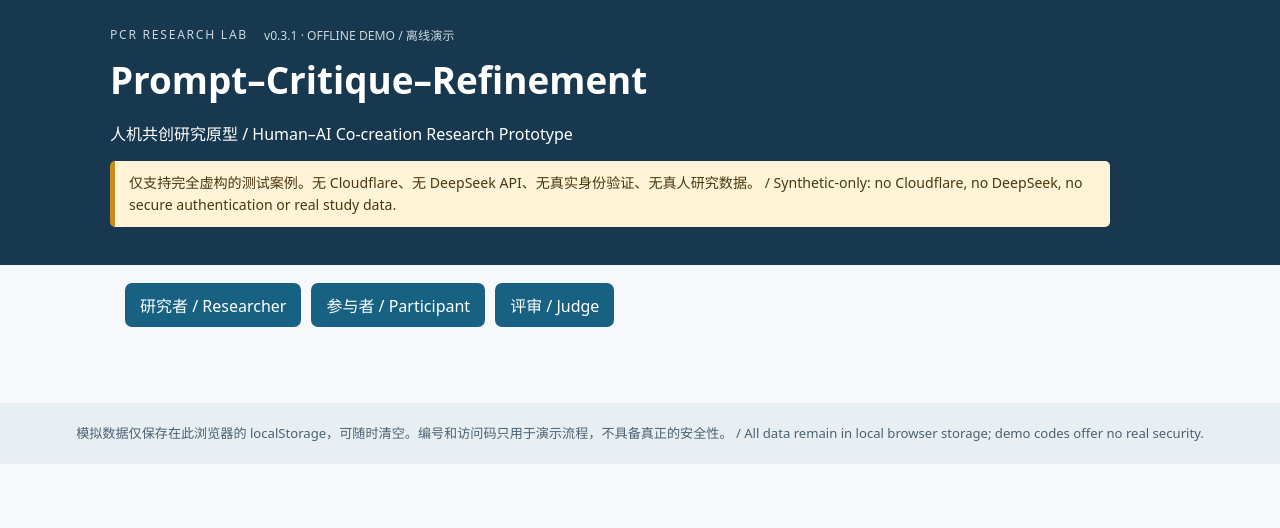
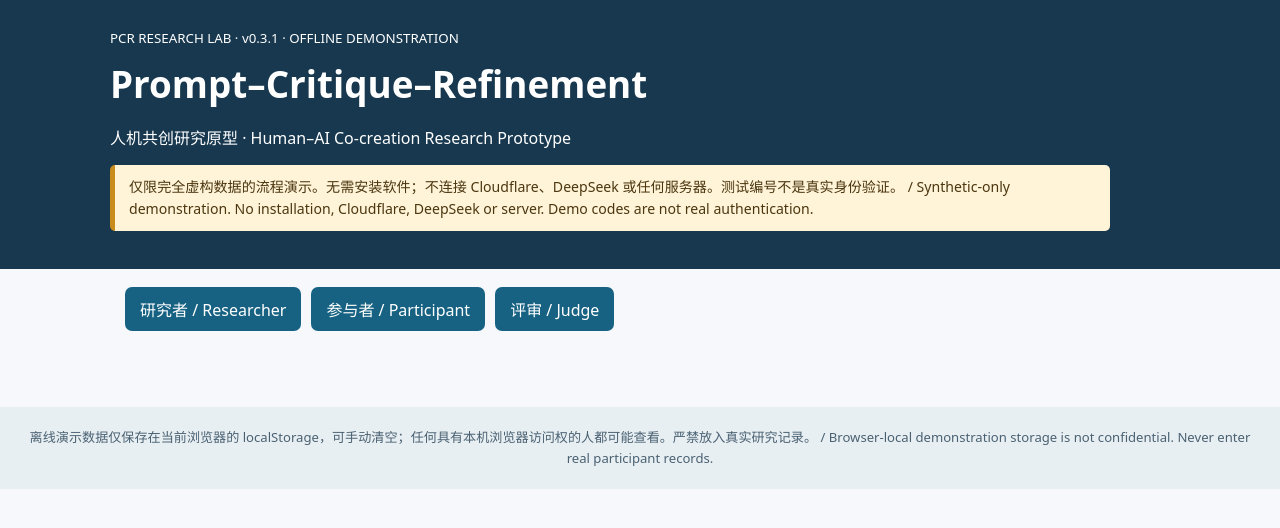
Before and after one commit to AnnaMonologue/PCR-Research-Lab, a website: page demo/index.html in a window 1280 px wide. Drawn offline with Linux system fonts and the light colour scheme.

Commit message:
feat: complete and verify zero-install synthetic PCR offline demonstration

```diff
--- a/demo/index.html
+++ b/demo/index.html
@@ -1,12 +1 @@
-<!doctype html>
-<html lang="zh-CN"><head><meta charset="utf-8"><meta name="viewport" content="width=device-width, initial-scale=1">
-<title>PCR Research Lab · Offline Demonstration / 离线演示</title>
-<link rel="stylesheet" href="style.css"></head>
-<body>
-<header><div class="topline">PCR RESEARCH LAB <span>v0.3.1 · OFFLINE DEMO / 离线演示</span></div>
-<h1>Prompt–Critique–Refinement</h1><p>人机共创研究原型 / Human–AI Co-creation Research Prototype</p>
-<p class="warning">仅支持完全虚构的测试案例。无 Cloudflare、无 DeepSeek API、无真实身份验证、无真人研究数据。 / Synthetic-only: no Cloudflare, no DeepSeek, no secure authentication or real study data.</p></header>
-<nav aria-label="角色导航 / Role navigation"><button id="tab-admin" type="button">研究者 / Researcher</button><button id="tab-participant" type="button">参与者 / Participant</button><button id="tab-judge" type="button">评审 / Judge</button></nav>
-<main><div id="app" aria-live="polite"></div><p id="notice" role="status"></p></main>
-<footer>模拟数据仅保存在此浏览器的 localStorage，可随时清空。编号和访问码只用于演示流程，不具备真正的安全性。 / All data remain in local browser storage; demo codes offer no real security.</footer>
-<script src="../core.js"></script><script src="model.js"></script><script src="app.js"></script></body></html>
+<!doctype html><html lang="zh-CN"><head><meta charset="UTF-8"><meta name="viewport" content="width=device-width,initial-scale=1"><title>PCR Research Lab | Offline Demo / 离线演示</title><link rel="stylesheet" href="style.css"></head><body><header><small>PCR RESEARCH LAB · v0.3.1 · OFFLINE DEMONSTRATION</small><h1>Prompt–Critique–Refinement</h1><p>人机共创研究原型 · Human–AI Co-creation Research Prototype</p><p class="warning">仅限完全虚构数据的流程演示。无需安装软件；不连接 Cloudflare、DeepSeek 或任何服务器。测试编号不是真实身份验证。 / Synthetic-only demonstration. No installation, Cloudflare, DeepSeek or server. Demo codes are not real authentication.</p></header><nav aria-label="Roles / 角色导航"><button id="tab-admin" type="button">研究者 / Researcher</button><button id="tab-participant" type="button">参与者 / Participant</button><button id="tab-judge" type="button">评审 / Judge</button></nav><main><div id="app"></div><p id="notice" role="status" aria-live="polite"></p></main><footer>离线演示数据仅保存在当前浏览器的 localStorage，可手动清空；任何具有本机浏览器访问权的人都可能查看。严禁放入真实研究记录。 / Browser-local demonstration storage is not confidential. Never enter real participant records.</footer><script src="../core.js"></script><script src="model.js"></script><script src="app.js"></script></body></html>
```
